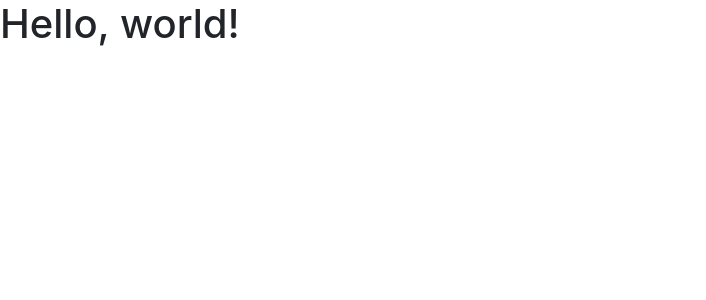
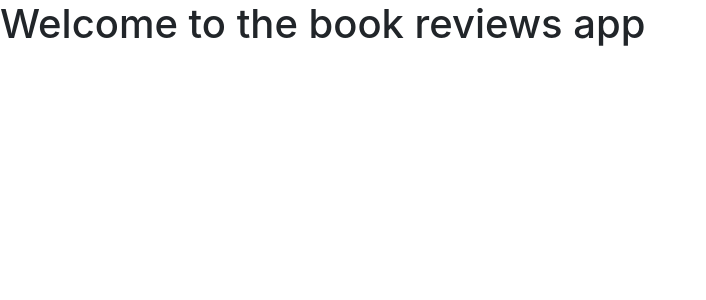
Before and after one commit to alejo1256/project1, a Flask app: page / in a window 1280 px wide. Shown: the top 300 px of the page, without its empty margins (0-706 px from the left). Run offline with Flask 2, Linux system fonts and the light colour scheme; some libraries are stand-ins or nearby versions.

Commit message:
added name

```diff
--- a/application.py
+++ b/application.py
@@ -27,3 +27,7 @@ db = scoped_session(sessionmaker(bind=engine))
 @app.route("/")
 def index():
     return render_template('index.html')
+
+if __name__ == '__main__':
+    app.debug = True
+    app.run()
--- a/templates/index.html
+++ b/templates/index.html
@@ -8,10 +8,10 @@
     <!-- Bootstrap CSS -->
     <link rel="stylesheet" href="https://stackpath.bootstrapcdn.com/bootstrap/4.3.1/css/bootstrap.min.css" integrity="sha384-ggOyR0iXCbMQv3Xipma34MD+dH/1fQ784/j6cY/iJTQUOhcWr7x9JvoRxT2MZw1T" crossorigin="anonymous">
 
-    <title>Hello, world!</title>
+    <title>Books app</title>
   </head>
   <body>
-    <h1>Hello, world!</h1>
+    <h1>Welcome to the book reviews app</h1>
 
     <!-- Optional JavaScript -->
     <!-- jQuery first, then Popper.js, then Bootstrap JS -->
```
Also changed, not shown: 1 other file.
